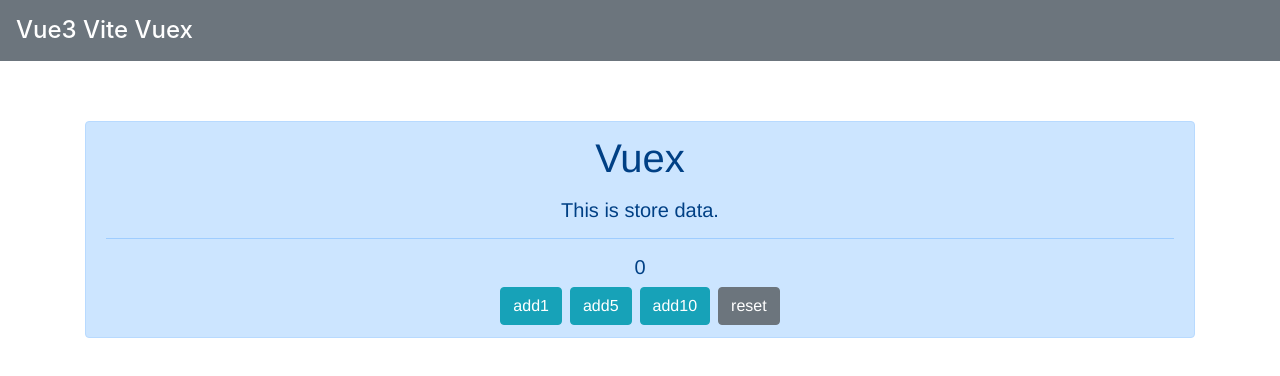
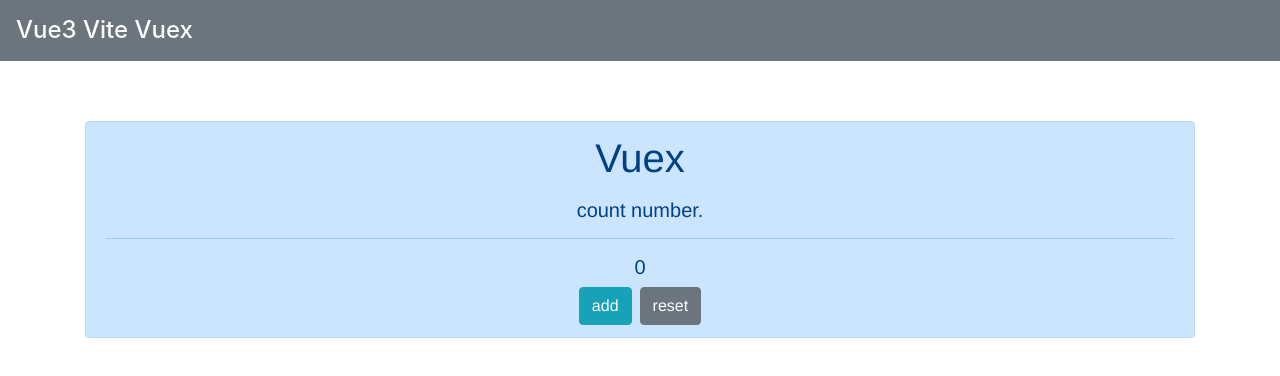
Before and after one commit to 4masa6/vuex_app, a Vue app: page / in a window 1280 px wide. Shown: the top 376 px of the page. Built offline with nearby package versions, Linux system fonts and the light colour scheme.

Commit message:
actionを利用する

```diff
--- a/src/components/HelloWorld.vue
+++ b/src/components/HelloWorld.vue
@@ -6,14 +6,8 @@
     <hr>
     <div>
       <p class="mt-3 h5">{{ $store.state.counter }}</p>
-      <button class="btn btn-info mr-2" @click="$store.commit({type: 'count', message: 'add 1!', add: 1})">
-        add1
-      </button>
-      <button class="btn btn-info mr-2" @click="$store.commit({type: 'count', message: 'add 5!', add: 5})">
-        add5
-      </button>
-      <button class="btn btn-info mr-2" @click="$store.commit({type: 'count', message: 'add 10!', add: 10})">
-        add10
+      <button class="btn btn-info mr-2" @click="$store.dispatch('doit')">
+        add
       </button>
       <button class="btn btn-secondary" @click="$store.commit('reset')">
         reset
--- a/src/store.js
+++ b/src/store.js
@@ -3,18 +3,29 @@
 export const store = createStore({ // createStoreの引数にストアに関する情報をまとめたオブジェクトを指定
   state () {  // stateは、ストアに保管する値を用意しておくもの。コンポーネントのdataに相当するようなイメージ
     return { // このオブジェクトの中に、storeで利用する値をまとめておく
-      message: 'This is store data.',
+      message: 'count number.',
       counter: 0,
     }
   },
-  mutations: {
-    count: (state, obj) => {
-      state.message = obj.message
-      state.counter += obj.add
+  // コンポーネントでmutationsを呼び出す ⇒ $store.commit('名前')
+  mutations: { // mutationsは関数をまとめたオブジェクトとして、値を用意。
+    count: (state, n) => { // 第一引数は必ずstateを指定する。それ以外の引数は第二引数以降。オブジェクトを引数に指定することもできる。
+      state.counter += n
     },
-    reset: (state, obj) => {
+    say: (state, msg) => {
+      state.message = msg
+    },
+    reset: (state) => {
+      state.count = 0
       state.message = 'reset!'
-      state.counter = 0
-    }
+    },
+  },
+  // コンポーネントでmutationsを呼び出す ⇒ $store.dispatch('名前')
+  actions: { // actionsはmutationsを実行する処理。複数のmutationsをまとめて実行できる。
+    doit: (context) => { // 第一引数は必ずcontext。contextオブジェクトのcommitメソッドを実行する。
+      var n = Math.floor(Math.random() * 10)
+      context.commit('count', n)
+      context.commit('say', 'add ' + n + '!')
+    },
   }
 })
```
